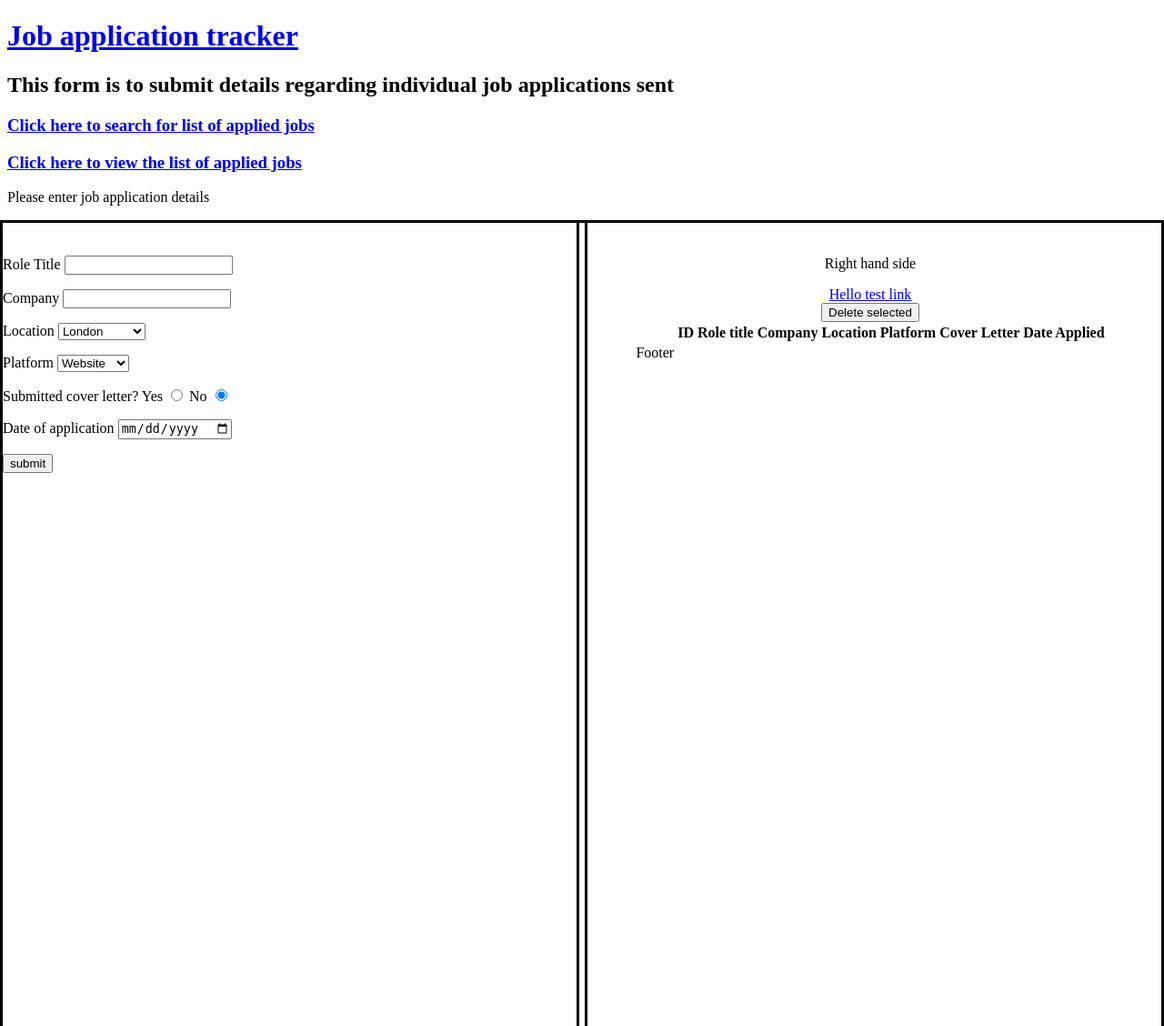
After one commit to jdevit/job_application_manager, a Flask app: template templates/backend.html in a window 1280 px wide. The commit adds this page. Shown: the whole page at 91% size. Run offline with Flask 2, Linux system fonts and the light colour scheme; the template is opened without the code that fills it, so the values that code supplies are empty.

Commit message:
Add files via upload

```diff
--- /dev/null
+++ b/templates/backend.html
@@ -0,0 +1,52 @@
+{% extends 'index.html' %}
+
+{% block content %}
+    <div>
+        <div class="table-container">
+            <form action="/remove_job" method="POST">
+                <input type="submit" value="Delete selected">
+            <div class="table">
+                <table align="center">
+                <thead>
+                    <tr>
+                        <th scope="col"></th>
+                        <th scope="col">ID</th>
+                        <th scope="col">Role title</th>
+                        <th scope="col">Company</th>
+                        <th scope="col">Location</th>
+                        <th scope="col">Platform</th>
+                        <th scope="col">Cover Letter</th>
+                        <th scope="col">Date Applied</th>
+                    </tr>
+                </thead>
+                <tbody>
+
+                {% for job in jobs %}
+                    <tr>
+                        <td><input type="checkbox" name="selected_jobs" value="{{job.doc_id}}"></td>
+                        <td>{{ job.doc_id }}</td>
+                        <td>{{ job.role_title }}</td>
+                        <td>{{ job.company }}</td>
+                        <td>{{ job.location }}</td>
+                        <td>{{ job.platform }}</td>
+                        <td>{{ job.cover_letter }}</td>
+                        <td>{{ job.date_applied }}</td>
+                    </tr>
+                {% endfor %}
+
+                </tbody>
+                <tfoot>
+                    <tr>
+                        <td>Footer</td>
+                    </tr>
+                </tfoot>
+                </table>
+
+            </div>
+            </form>
+        </div>
+
+    </div>
+
+
+{% endblock %}
--- a/templates/index.html
+++ b/templates/index.html
@@ -3,18 +3,54 @@
 <head>
     <meta charset="UTF-8">
     <title>Enter job applications</title>
+    <style>
+        .main-container {
+
+        }
+
+        .split {
+            height: 100%;
+            width: 50%;
+            position: fixed;
+            z-index: 1;
+            overflow-x: hidden;
+            padding-top: 20px;
+            border-style: solid;
+        }
+        .left {
+            left: 0;
+        }
+        .right {
+            right: 0;
+            text-align:center;
+        }
+
+        .centred {
+<!--            position: absolute;-->
+            top: 50%;
+<!--            left: 50%;-->
+<!--            transform: translate(-50%, -50%);-->
+            text-align: center;
+        }
+
+
+    </style>
 </head>
 <p>
 
 <h1><a href="{{ url_for('home') }}">Job application tracker</a></h1>
 <h2>This form is to submit details regarding individual job applications sent</h2>
 
-<a href="{{ url_for('search_page') }}"><h3>Click here to search for list of applied jobs</h3></a>
+<h3><a href="{{ url_for('search_page') }}">Click here to search for list of applied jobs</a></h3>
+<h3><a href="{{ url_for('manager_page') }}">Click here to view the list of applied jobs</a></h3>
 <p>
     Please enter job application details
 </p>
 
-<p>
+<div class="main-container">
+    <div class="split left">
+
+        <div class="centred">
             <form method="POST" action="/send"/>
                 <div class="form-group">
                     <p>Role Title <input type="text" name="role_title" required></p>
@@ -61,7 +97,21 @@
                 <input class="btn btn-primary" type="submit" value="submit">
             </form>
 
-</p>
+        </div>
+    </div>
+
+    <div class="split right">
+        <div class="centred right">
+            <p>Right hand side</p>
+            <a href="{{ url_for('test_page') }}">Hello test link</a>
+
+            <div>
+            {% block content %} {% endblock %}
+            </div>
+
+        </div>
+    </div>
+</div>
 
 </body>
 </html>
--- a/templates/search.html
+++ b/templates/search.html
@@ -5,8 +5,10 @@
     <title>Search for a job application</title>
 </head>
 
+<body>
 <h1><a href="{{ url_for('search_page') }}">Search</a></h1>
 <a href="{{ url_for('home') }}"><h3>Click here to add another job application to database</h3></a>
+
 
 <form method="POST" action="/search_query"/>
         <div class="form-group">
```
Also changed, not shown: templates/view.html (added, +24 -0 lines). Lines whose indentation alone changed are shown as unchanged.
